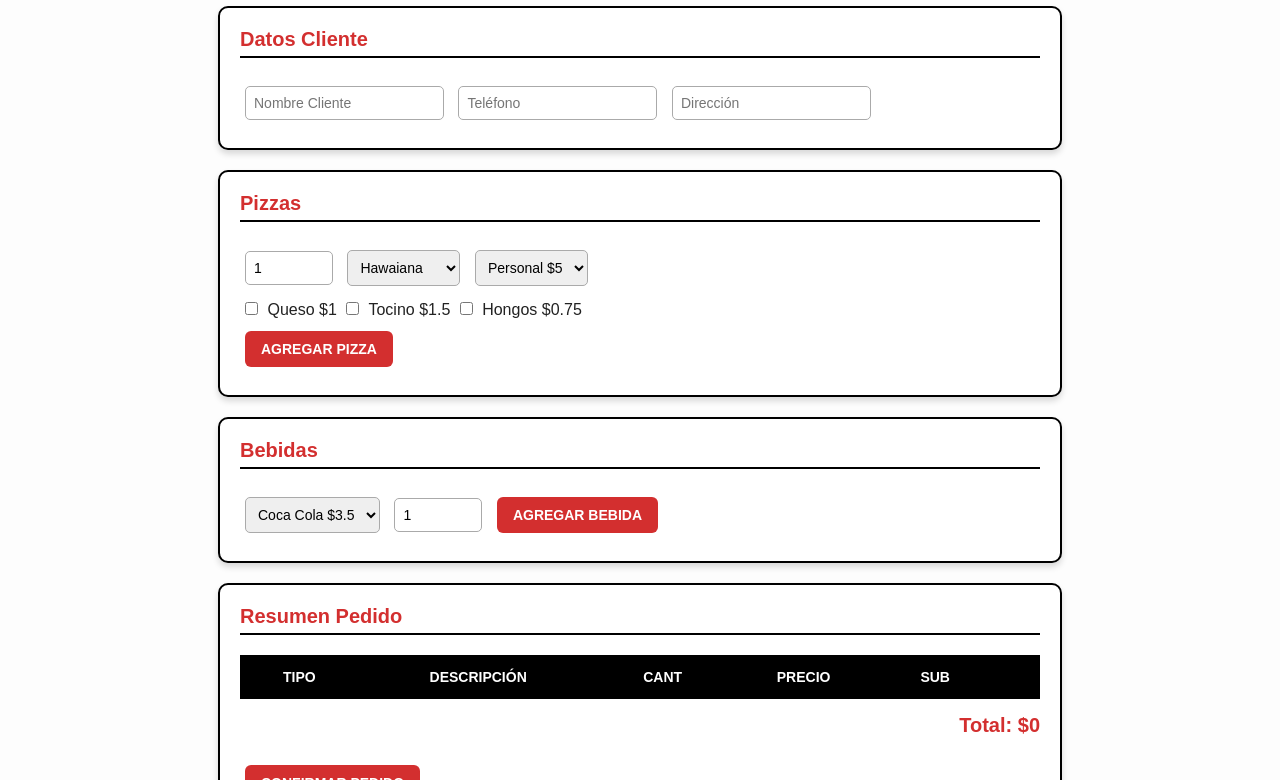
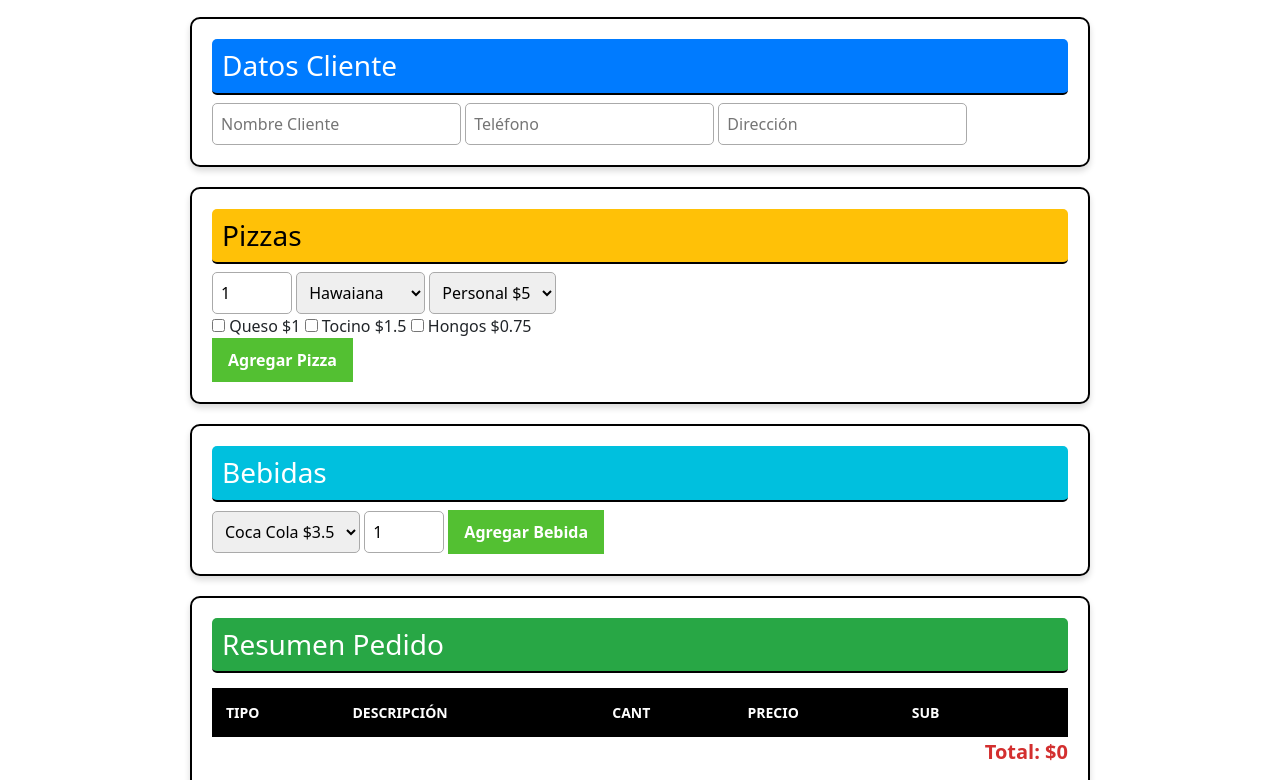
Before and after one commit to vitio3/Parcial1DWA, a plain HTML site: page index.html in a window 1280 px wide. Shown: the part 96-876 px from the top of the page. Drawn offline with nearby package versions, Linux system fonts and the light colour scheme.

Commit message:
cambios casi finales xD

```diff
--- a/css/style.css
+++ b/css/style.css
@@ -1,45 +1,68 @@
-
 body {
   font-family: "Arial", sans-serif;
+  background-color: #f8f9fa;
   margin: 0;
   padding: 0;
-  background: #fdfdfd;
-  color: #222;
 }
-
 
 h1 {
   text-align: center;
-  background: #d32f2f;
-  color: #fff;
+  background-color: #16ace7;
+  color: white;
   padding: 20px;
-  margin: 0 0 25px 0;
+  margin-bottom: 25px;
   font-size: 28px;
   letter-spacing: 1px;
   text-transform: uppercase;
   border-bottom: 5px solid #000;
 }
 
-/* Secciones */
 .seccion {
   padding: 20px;
   margin: 20px auto;
-  width: 90%;
-  max-width: 800px;
+  width: 95%;
+  max-width: 900px;
   border-radius: 10px;
-  background: #fff;
+  background-color: white;
   border: 2px solid #000;
-  box-shadow: 0px 4px 6px rgba(0,0,0,0.15);
+  box-shadow: 0px 4px 6px rgba(0, 0, 0, 0.15);
 }
 
 h3 {
   margin-top: 0;
   font-size: 20px;
-  color: #d32f2f;
+  color: #000;
   border-bottom: 2px solid #000;
   padding-bottom: 5px;
 }
 
+.datos h3 {
+  background-color: #007bff;
+  color: white;
+  padding: 10px;
+  border-radius: 5px;
+}
+
+.pizza h3 {
+  background-color: #ffc107;
+  color: black;
+  padding: 10px;
+  border-radius: 5px;
+}
+
+.bebidas h3 {
+  background-color: #00c0de;
+  color: white;
+  padding: 10px;
+  border-radius: 5px;
+}
+
+.resumen h3 {
+  background-color: #28a745;
+  color: white;
+  padding: 10px;
+  border-radius: 5px;
+}
 
 input, select {
   padding: 8px;
@@ -50,12 +73,11 @@ input, select {
 }
 
 input[type="number"] {
-  width: 70px;
+  width: 80px;
 }
 
-
 button {
-  background: #d32f2f;
+  background-color: #53c032;
   color: white;
   border: none;
   padding: 10px 16px;
@@ -69,15 +91,15 @@ button {
 }
 
 button:hover {
-  background: #b71c1c;
+  background-color: #b71c1c;
 }
 
 button.eliminar {
-  background: #000;
+  background-color: #000;
 }
 
 button.eliminar:hover {
-  background: #333;
+  background-color: #333;
 }
 
 table {
@@ -88,18 +110,22 @@ table {
   color: #222;
   border: 2px solid #000;
 }
+
 th {
-  background: #000;
-  color: #fff;
+  background-color: #000;
+  color: white;
   padding: 12px;
   font-size: 14px;
   text-transform: uppercase;
 }
+
 td {
   border: 1px solid #ccc;
   padding: 8px;
   text-align: center;
 }
+
+/* Total */
 p {
   font-size: 20px;
   font-weight: bold;
--- a/index.html
+++ b/index.html
@@ -4,18 +4,20 @@
   <meta charset="UTF-8">
   <title>Pedido de Pizza</title>
   <link rel="stylesheet" href="css/style.css">
+  <link href="https://cdn.jsdelivr.net/npm/bootstrap@5.3.0/dist/css/bootstrap.min.css" rel="stylesheet">
+
 </head>
 <body>
   <h1>Formulario de Pedido de Pizza</h1>
 
-  <div class="seccion azul">
+  <div class="seccion datos">
     <h3>Datos Cliente</h3>
     <input id="nombre" placeholder="Nombre Cliente">
     <input id="telefono" placeholder="Teléfono">
     <input id="direccion" placeholder="Dirección">
   </div>
 
-  <div class="seccion amarillo">
+  <div class="seccion pizza">
     <h3>Pizzas</h3>
     <input type="number" id="cantPizza" value="1" min="1">
 
@@ -39,7 +41,7 @@
     <button onclick="addPizza()">Agregar Pizza</button>
   </div>
 
-  <div class="seccion celeste">
+  <div class="seccion bebidas">
     <h3>Bebidas</h3>
     <select id="bebida">
       <option value="Coca Cola">Coca Cola $3.5</option>
@@ -50,7 +52,7 @@
     <button onclick="addBebida()">Agregar Bebida</button>
   </div>
 
-  <div class="seccion verde">
+  <div class="seccion resumen">
     <h3>Resumen Pedido</h3>
     <table id="tabla">
       <tr>
```
